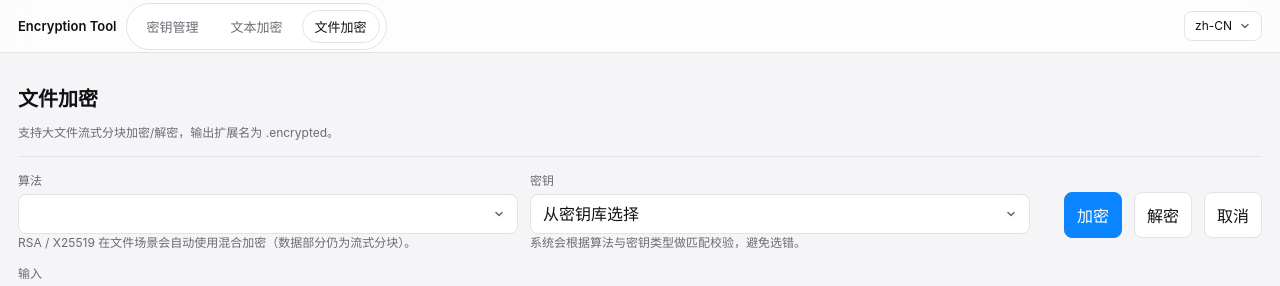
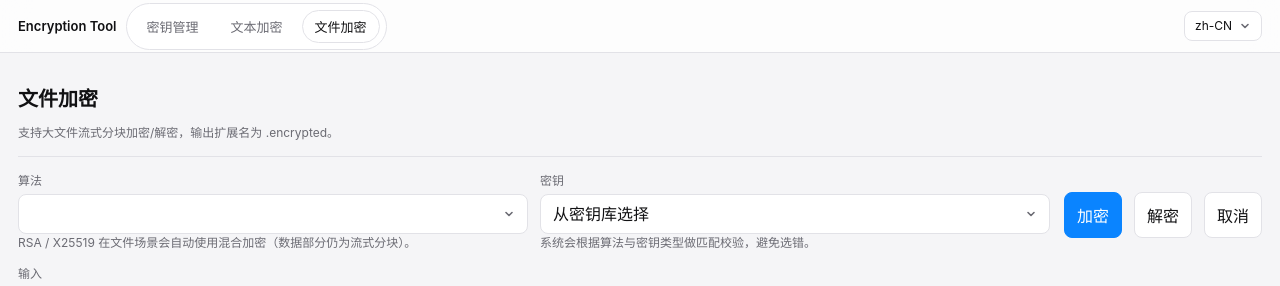
Before and after one commit to cottboy/Encryption-Tool, a SvelteKit app: page /files in a window 1280 px wide. Shown: the top 286 px of the page. Built offline with nearby package versions, Linux system fonts and the light colour scheme.

Commit message:
对齐文件页下拉框宽度

```diff
--- a/src/routes/files/+page.svelte
+++ b/src/routes/files/+page.svelte
@@ -601,14 +601,19 @@
 
   .actions {
     margin-left: auto;
-    min-width: 220px;
+    /*
+      与“文本加密”页对齐：actions 区最小宽度一致，避免 files 页的两个下拉框看起来略短。
+      说明：actions 的 min-width 越大，会挤占算法/密钥区域的可用宽度。
+    */
+    min-width: 200px;
   }
 
   .btn-row {
     display: flex;
     gap: var(--gap);
     justify-content: flex-end;
-    flex-wrap: wrap;
+    /* 与“文本加密”页一致：按钮不换行，保持同一行对齐更稳定 */
+    flex-wrap: nowrap;
   }
 
   .row {
```
